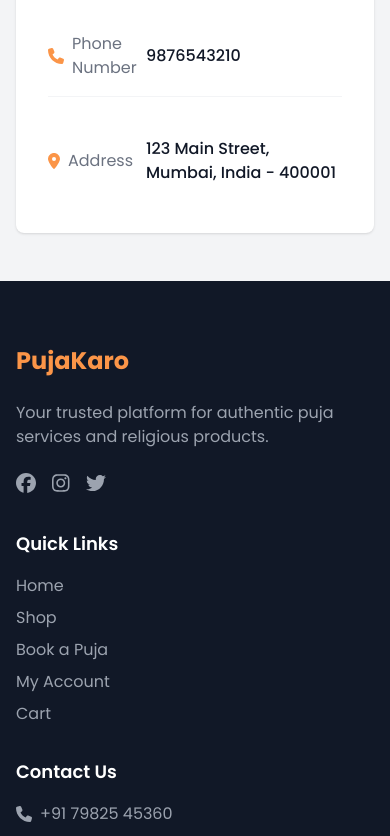
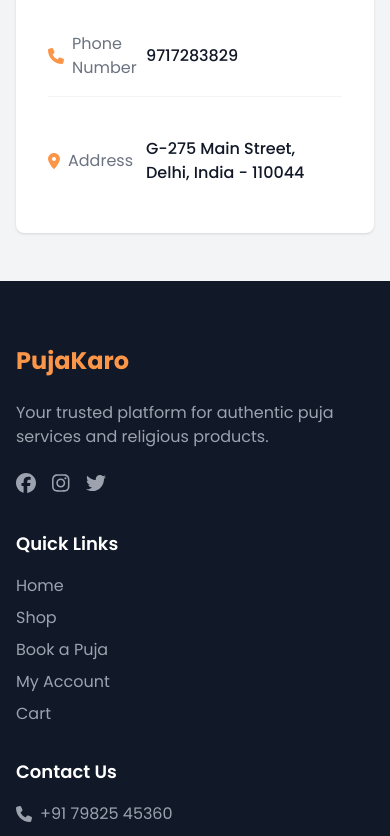
Before and after one commit to PujaKaro/frontend-vercel, a React (Vite) app: page /profile in a window 390 px wide. Shown: the part 860-1696 px from the top of the page. Built offline with nearby package versions, Linux system fonts and the light colour scheme; sample sign-in values are in the browser's storage.

Commit message:
Update contact information in Footer and Profile components; change WhatsApp link and modify user phone and address details.

```diff
--- a/src/components/Footer.jsx
+++ b/src/components/Footer.jsx
@@ -91,7 +91,8 @@ const Footer = () => {
         </div>
       </footer>
       <a
-        href="https://wa.me/919876543210"
+        href="https://wa.me/917982545360"
+        target="_blank"
         className="fixed bottom-6 right-6 w-14 h-14 bg-green-500 text-white rounded-full flex items-center justify-center shadow-lg hover:bg-green-600 transition-colors z-50"
       >
         <FontAwesomeIcon icon={faWhatsapp} className="text-2xl" />
--- a/src/pages/Profile.jsx
+++ b/src/pages/Profile.jsx
@@ -8,8 +8,8 @@ const Profile = () => {
   const [userData, setUserData] = useState({
     fullName: '',
     email: '',
-    phone: '9876543210',
-    address: '123 Main Street, Mumbai, India - 400001',
+    phone: '9717283829',
+    address: 'G-275 Main Street, Delhi, India - 110044',
     profileImage: null
   });
 
```
